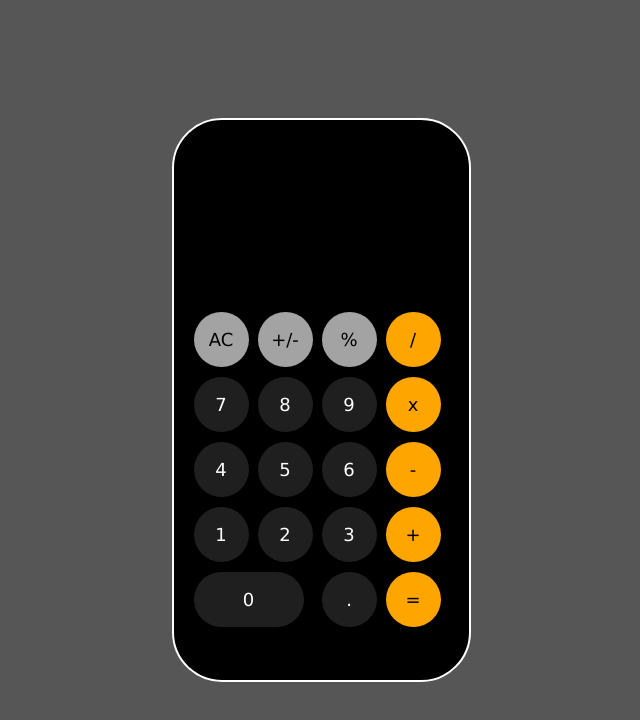
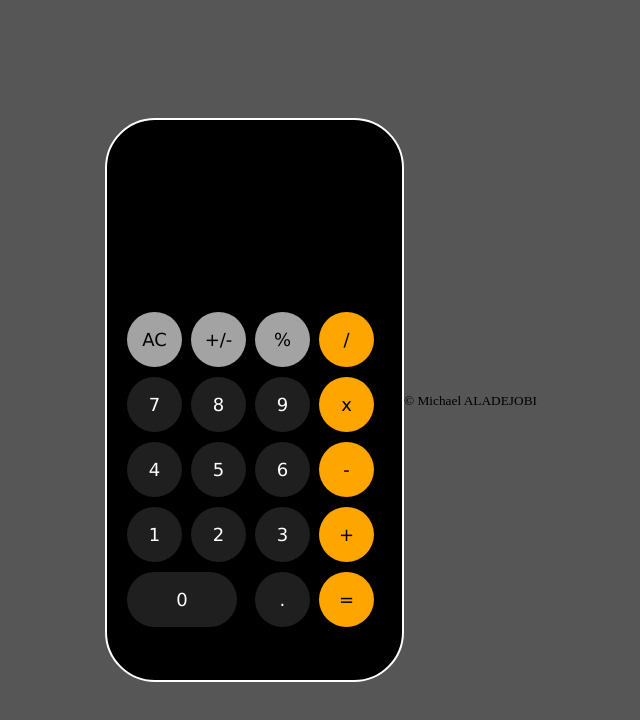
Before and after one commit to Michael-Aladejobi/ios_calculator, a plain HTML site: page index.html in a window 1280 px wide. Shown: the whole page, without its empty margins (319-959 px from the left). Drawn offline with Linux system fonts and the light colour scheme.

```diff
--- a/index.html
+++ b/index.html
@@ -87,5 +87,6 @@
                 <button class="operator">=</button>
             </div>
         </div>
+        <p><small>&copy Michael ALADEJOBI</small></p>
     </body>
 </html>
```
